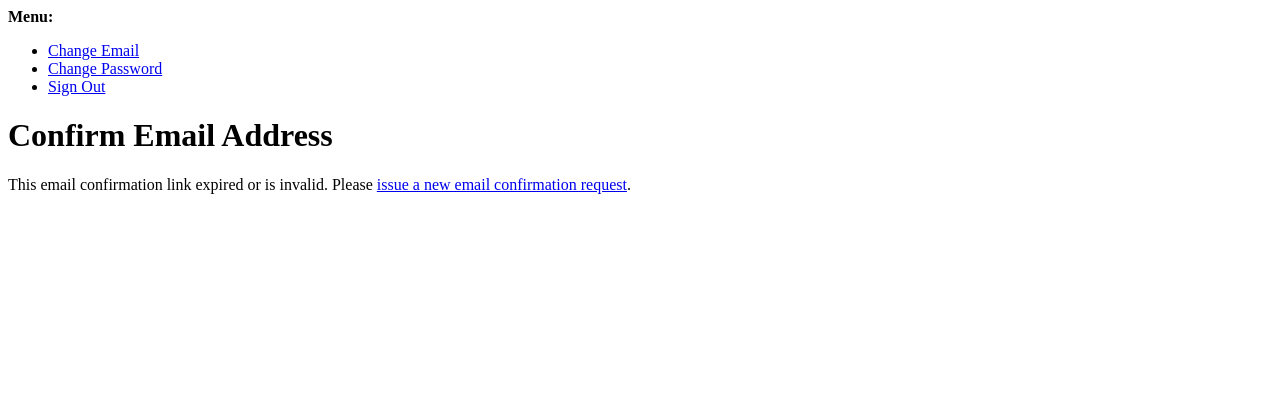
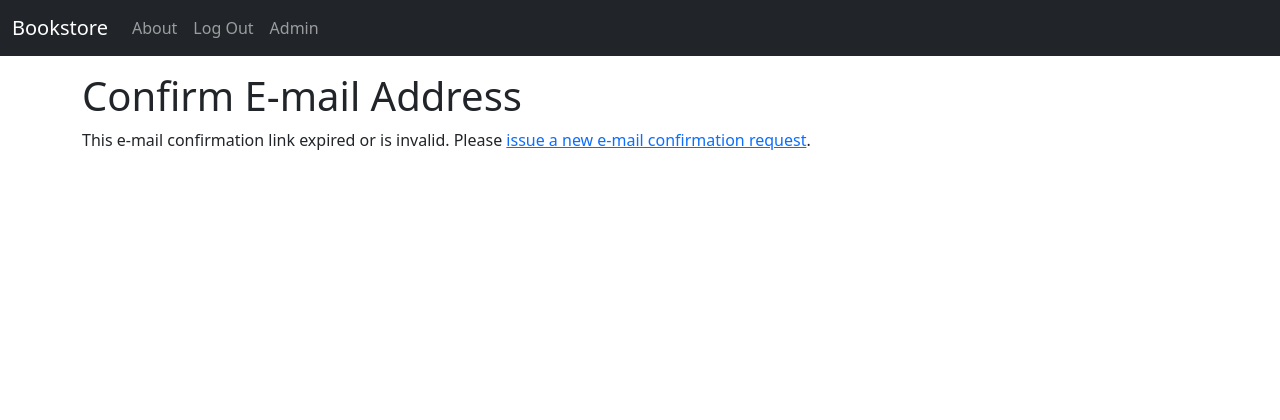
Before and after one commit to setrios/python-dfp-bookstore, a Django app: a page that, after the commit, uses templates/_base.html in a window 1280 px wide. Shown: the top 420 px of the page. Before the commit the page ends 194 px from the top, so only its background shows below. Run offline with Django 5.2, Linux system fonts and the light colour scheme; the visitor is signed in with stand-in values (Sample User, id 1); parts of the project's set-up code (start-up, migrations or seed data) failed here and were passed over.

Commit message:
django-allauth email confirmation.

```diff
--- a/static/css/base.css
+++ b/static/css/base.css
@@ -4,9 +4,11 @@ body {
     padding-top: 4.5rem;
 }
 
+/*
 h1 {
     color: red;
 }
+*/
 
 .bookcover {
     height: 300px;
--- a/templates/_base.html
+++ b/templates/_base.html
@@ -42,7 +42,7 @@
                     {% endif %}
                     {% if user.is_superuser %}
                     <li class="nav-item">
-                        <a class="nav-link" href="{% url 'account_signup' %}">Sign Up</a>
+                        <a class="nav-link" href="{% url 'admin:index' %}">Admin</a>
                     </li>
                     {% endif %}
                 </ul>
--- /dev/null
+++ b/templates/account/email/email_confirmation_subject.txt
@@ -0,0 +1,4 @@
+{% load i18n %}
+{% autoescape off %}
+{% blocktrans %}Please Confirm Your E-mail Address{% endblocktrans %}
+{% endautoescape %}
--- /dev/null
+++ b/templates/account/email_confirm.html
@@ -0,0 +1,34 @@
+{% extends "_base.html" %}
+
+{% load i18n %}
+
+{% load account %}
+
+{% block head_title %}{% trans "Confirm E-mail Address" %}{% endblock %}
+
+{% block content %}
+    <h1>{% trans "Confirm E-mail Address" %}</h1>
+    {% if confirmation %}
+        {% user_display confirmation.email_address.user as user_display %}
+        <p>
+            {% blocktrans with confirmation.email_address.email as email %}
+            Please confirm that
+            <a href="mailto:{{ email }}">{{ email }}</a>
+            is an e-mail address for user
+            {{ user_display }}.
+            {% endblocktrans %}
+        </p>
+        <form method="post" action="{% url 'account_confirm_email' confirmation.key %}">
+            {% csrf_token %}
+            <button class="btn btn-primary" type="submit">{% trans 'Confirm' %}</button>
+        </form>
+    {% else %}
+        {% url 'account_email' as email_url %}
+        <p>
+            {% blocktrans %}
+            This e-mail confirmation link expired or is invalid. Please
+            <a href="{{ email_url }}">issue a new e-mail confirmation request</a>.
+            {% endblocktrans %}
+        </p>
+    {% endif %}
+{% endblock %}
--- /dev/null
+++ b/templates/account/password_reset.html
@@ -0,0 +1 @@
+<h1>You get it</h1>
--- a/templates/account/signup.html
+++ b/templates/account/signup.html
@@ -9,6 +9,6 @@
     <form method="post">
         {% csrf_token %}
         {{ form|crispy }}
-        <button class="btn btn-success" type="submit">Sing Up</button>
+        <button class="btn btn-success" type="submit">Sign Up</button>
     </form>
 {% endblock content %}
```
Also changed, not shown: base/settings.py (+11 -4 lines), templates/account/email/email_confirmation_message.txt (added, +9 -0 lines).
